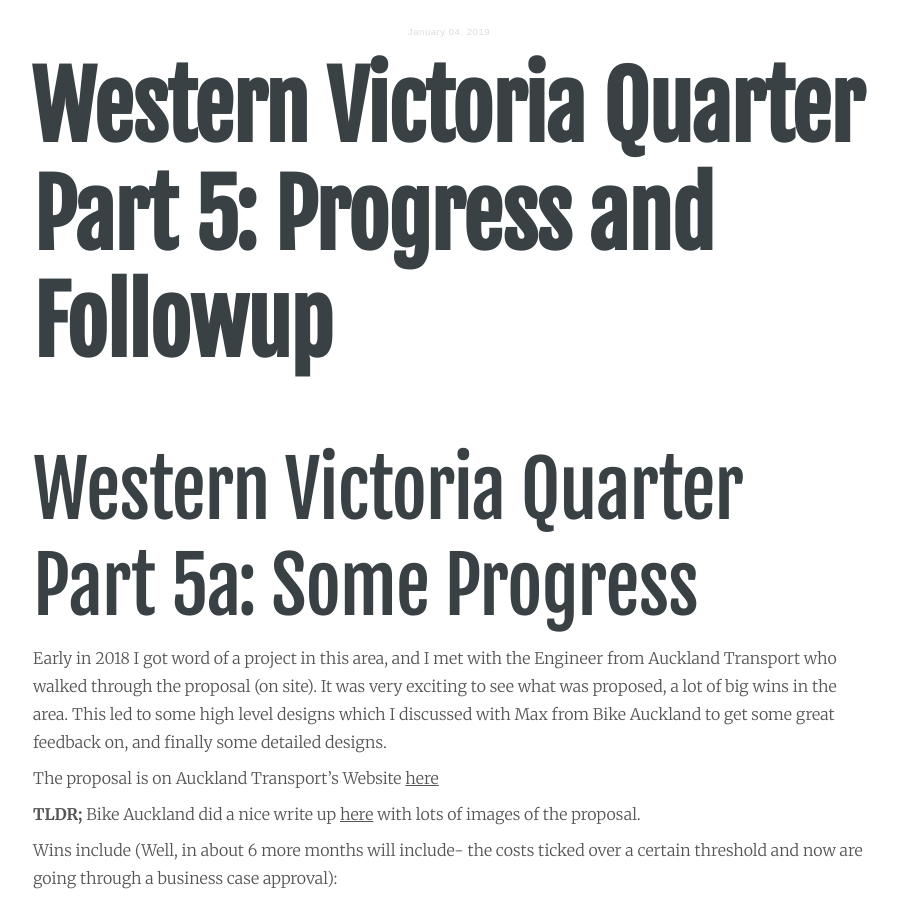
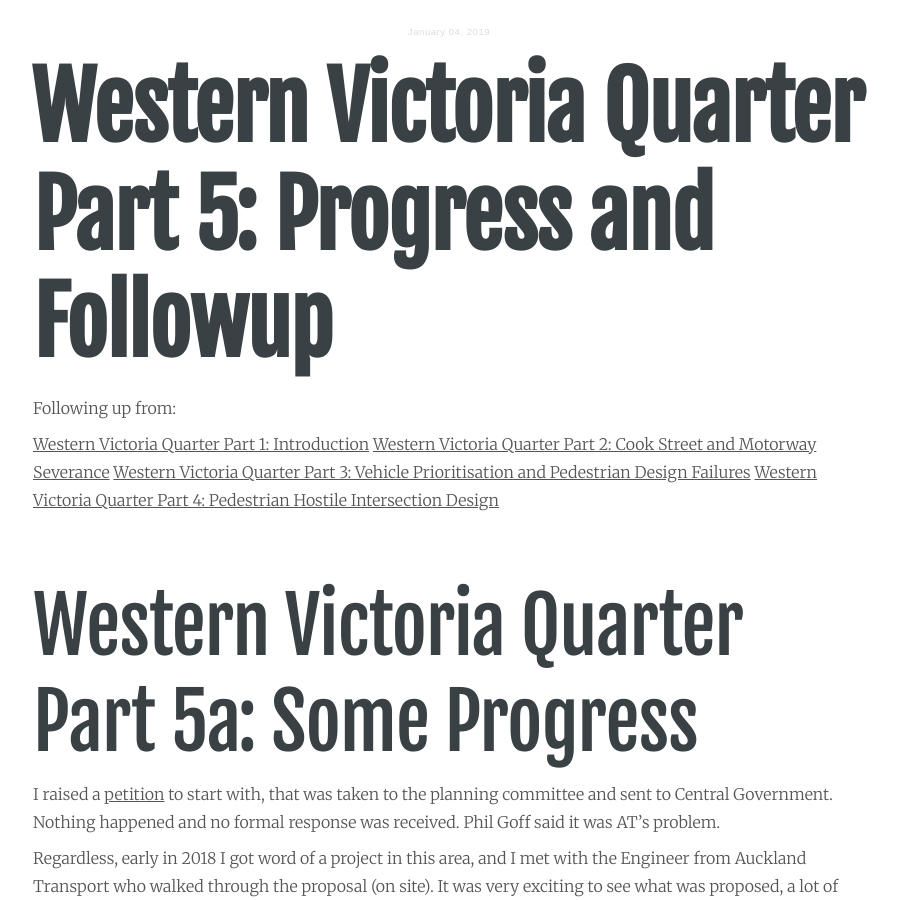
Before and after one commit to davidjroos/davidjroos.github.io, a Jekyll site: the page built from _posts/2019-01-04-VQpart5.md, in a window 1280 px wide and 900 px high. Shown: the whole window, without its empty margins (192-1090 px from the left). Built offline with Jekyll 4.4.1, drawn with Linux system fonts in a browser that asks for light colours; some of the changed text lies outside the part shown.

Commit message:
refernce to original posts adn petiition

```diff
--- a/_posts/2019-01-04-VQpart5.md
+++ b/_posts/2019-01-04-VQpart5.md
@@ -9,9 +9,18 @@ post_image:
 bw: false
 ---
 
+Following up from:
+
+[Western Victoria Quarter Part 1: Introduction]({{ site.baseurl }}{% post_url 2017-03-27-VQpart1 %})
+[Western Victoria Quarter Part 2: Cook Street and Motorway Severance]({{ site.baseurl }}{% post_url 2017-03-27-VQpart2 %})
+[Western Victoria Quarter Part 3: Vehicle Prioritisation and Pedestrian Design Failures]({{ site.baseurl }}{% post_url 2017-03-27-VQpart3 %})
+[Western Victoria Quarter Part 4: Pedestrian Hostile Intersection Design]({{ site.baseurl }}{% post_url 2017-03-27-VQpart4 %})
+
 ## Western Victoria Quarter Part 5a: Some Progress
 
-Early in 2018 I got word of a project in this area, and I met with the Engineer from Auckland Transport who walked through the proposal (on site). It was very exciting to see what was proposed, a lot of big wins in the area. This led to some high level designs which I discussed with Max from Bike Auckland to get some great feedback on, and finally some detailed designs.
+I raised a [petition](https://www.ccrg.org.nz/petitions/victoria-quarter) to start with, that was taken to the planning committee and sent to Central Government. Nothing happened and no formal response was received. Phil Goff said it was AT's problem.
+
+Regardless, early in 2018 I got word of a project in this area, and I met with the Engineer from Auckland Transport who walked through the proposal (on site). It was very exciting to see what was proposed, a lot of big wins in the area. This led to some high level designs which I discussed with Max from Bike Auckland to get some great feedback on, and finally some detailed designs.
 
 The proposal is on Auckland Transport's Website [here](https://at.govt.nz/media/1977207/proposal-drawing-for-cook-st-walking-and-cycling-improvements.pdf)
 
```
